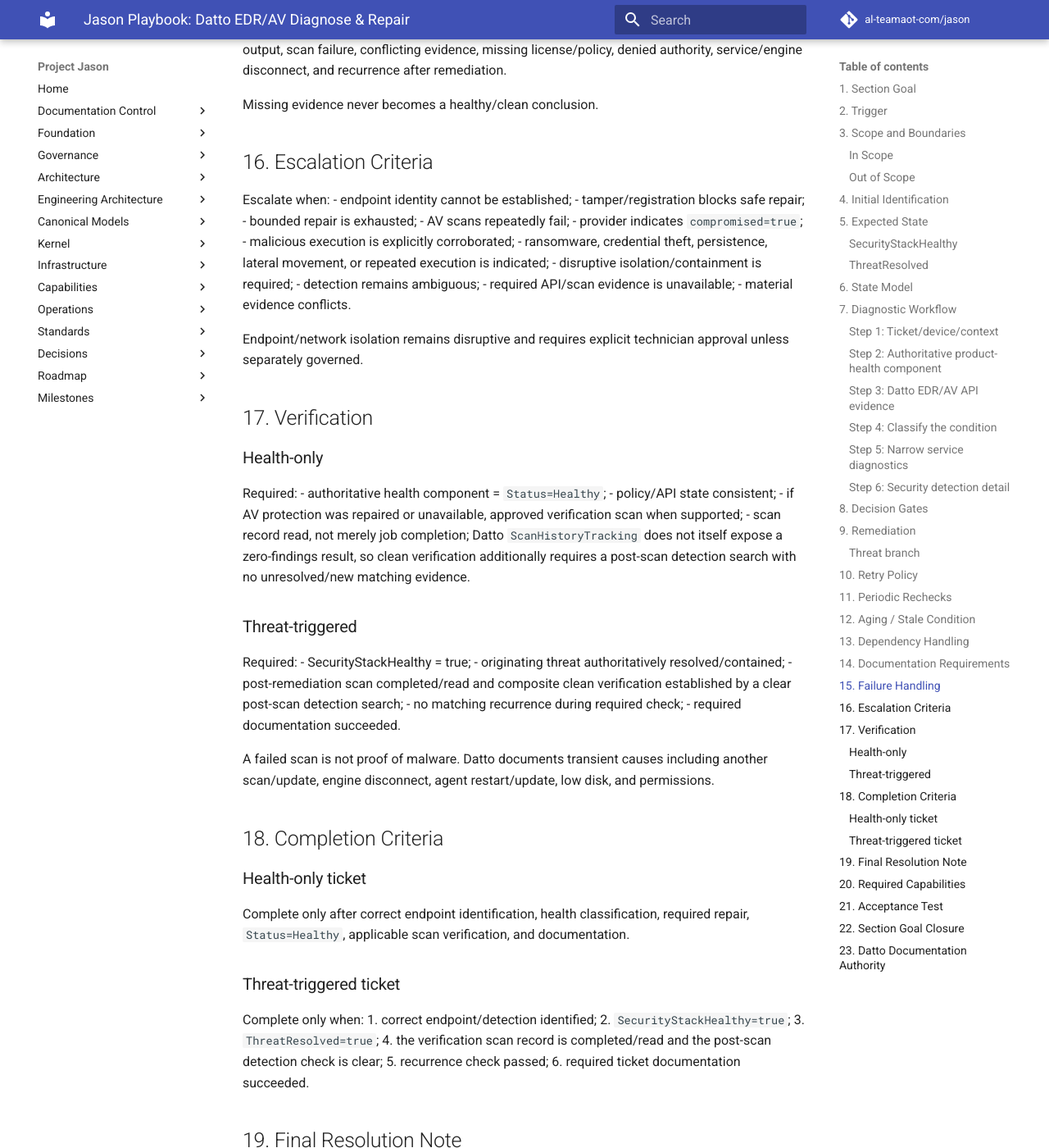
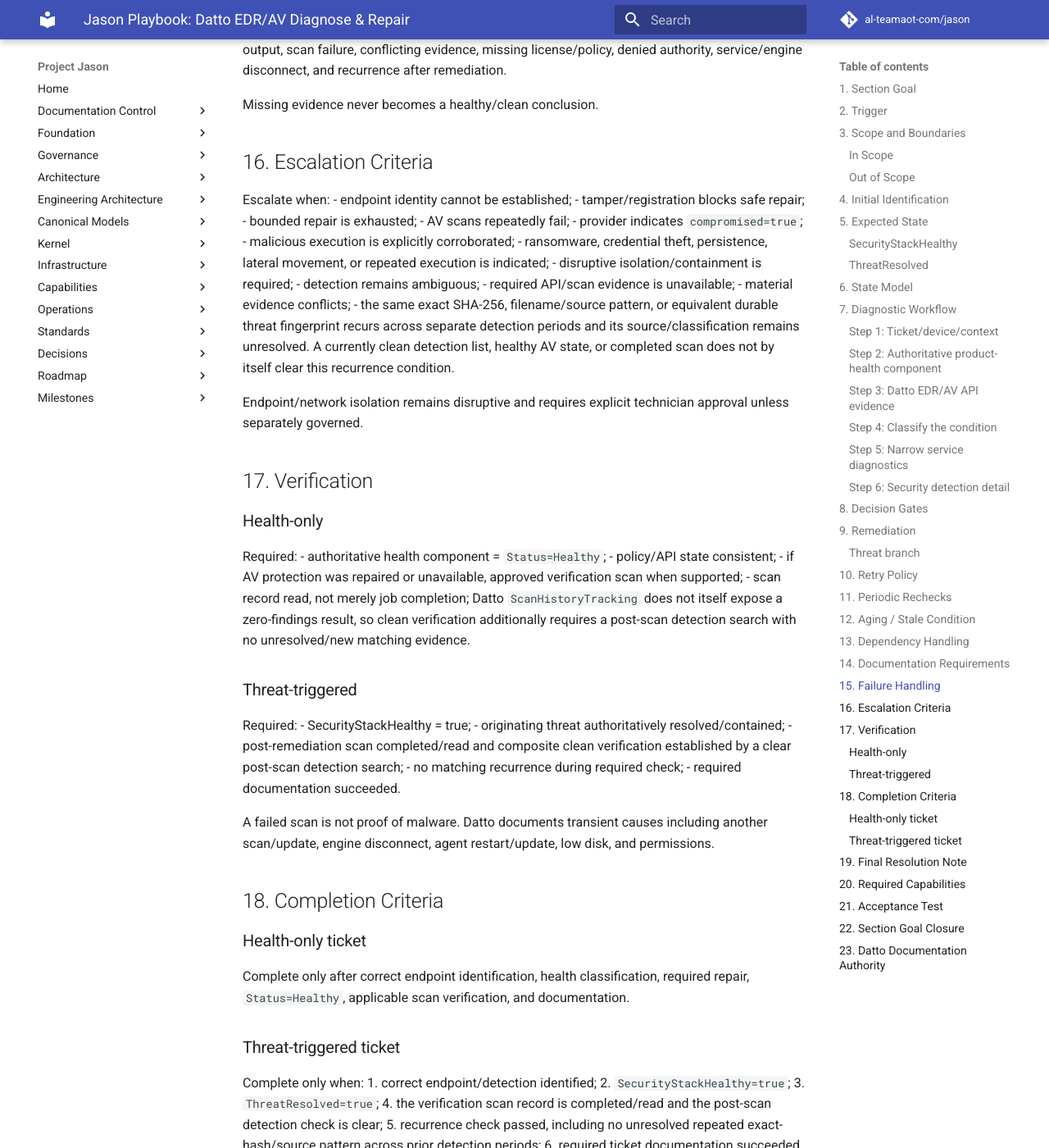
Before and after one commit to al-teamaot-com/jason, an MkDocs documentation site: the page built from docs/playbooks/Jason-Datto-EDR-AV-Diagnose-Repair.md, in a window 1280 px wide and 1400 px high, scrolled down 6415 px. Shown: the whole window at 82% size. Built offline with MkDocs 1.6.1 and Material for MkDocs 9.7.7, drawn with Linux system fonts in a browser that asks for light colours; comment, search, counter and statistics services are not loaded; some of the changed text lies outside the part shown.

Commit message:
Clarify recurring threat closure blocker

```diff
--- a/docs/playbooks/Jason-Datto-EDR-AV-Diagnose-Repair.md
+++ b/docs/playbooks/Jason-Datto-EDR-AV-Diagnose-Repair.md
@@ -285,7 +285,8 @@
 - disruptive isolation/containment is required;
 - detection remains ambiguous;
 - required API/scan evidence is unavailable;
-- material evidence conflicts.
+- material evidence conflicts;
+- the same exact SHA-256, filename/source pattern, or equivalent durable threat fingerprint recurs across separate detection periods and its source/classification remains unresolved. A currently clean detection list, healthy AV state, or completed scan does not by itself clear this recurrence condition.
 
 Endpoint/network isolation remains disruptive and requires explicit technician approval unless separately governed.
 
@@ -319,8 +320,10 @@
 2. `SecurityStackHealthy=true`;
 3. `ThreatResolved=true`;
 4. the verification scan record is completed/read and the post-scan detection check is clear;
-5. recurrence check passed;
+5. recurrence check passed, including no unresolved repeated exact-hash/source pattern across prior detection periods;
 6. required ticket documentation succeeded.
+
+For threat tickets, historical recurrence is part of closure eligibility. If the same exact SHA-256 or durable threat fingerprint has repeatedly reappeared and the source/false-positive/security classification remains unresolved, set or retain `escalation_required` and do not close solely because the endpoint is currently healthy, scans complete successfully, or no active detection is returned.
 
 ## 19. Final Resolution Note
 
```
Also changed, not shown: other parts of docs/playbooks/Jason-Datto-EDR-AV-Diagnose-Repair.md (+1 -1 lines).
